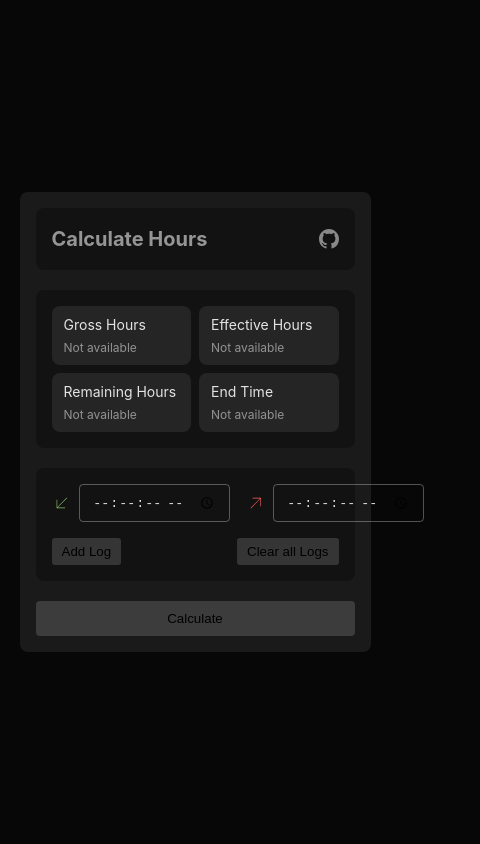
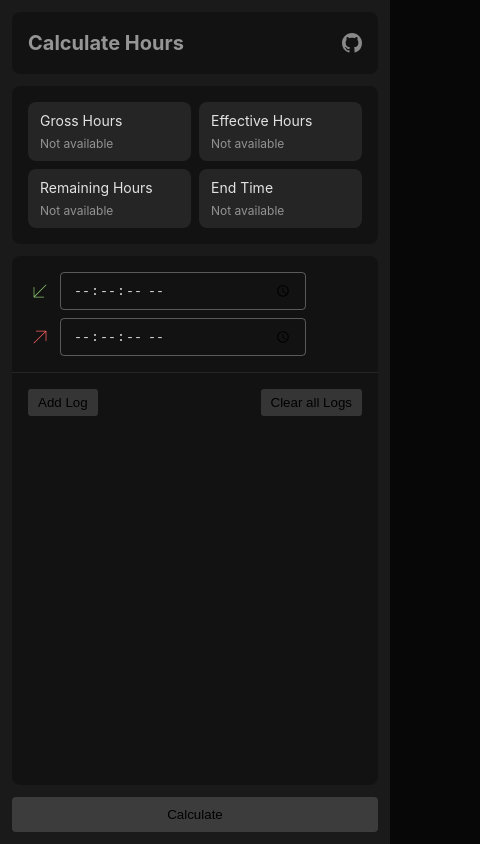
Before and after one commit to Smitt2767/calculate-time-for-noobs, a React (Vite) app: page / in a window 390 px wide. Shown: the whole page, 480 px wide, since content can reach past the window. Built offline with nearby package versions, Linux system fonts and the light colour scheme.

Commit message:
Mobile responsive

```diff
--- a/src/App.tsx
+++ b/src/App.tsx
@@ -2,9 +2,11 @@ import { SubmitHandler, useFieldArray, useForm } from "react-hook-form";
 import {
   AppWrapper,
   Button,
+  ButtonWrapper,
   Container,
   Form,
   FormItem,
+  FormItemWrapper,
   GithubLink,
   Input,
   InputWrapper,
@@ -21,7 +23,7 @@ import {
   getEndTime,
   getHoursMinutesSecondsText,
 } from "./utils";
-import { useLayoutEffect, useState } from "react";
+import React, { useLayoutEffect, useState } from "react";
 import LogInfo, { LogInfoProps } from "./components/LogInfo";
 
 const TOTAL_SECONDS = 8 * 60 * 60 + 30 * 60;
@@ -134,7 +136,8 @@ function App() {
         <LogInfo {...logInfo} />
         <Form id="track-log-form" onSubmit={handleSubmit(onSubmit)}>
           {fields.map((filed, index) => (
-            <FormItem key={filed.id}>
+            <FormItemWrapper key={filed.id}>
+              <FormItem>
                 <InputWrapper>
                   <ArrowDownLeft fill="#86c06a" height={24} width={24} />
                   <Input
@@ -151,6 +154,7 @@ function App() {
                     {...register(`entries.${index}.1` as const)}
                   />
                 </InputWrapper>
+              </FormItem>
               <Button
                 $icon
                 $transparent
@@ -160,22 +164,16 @@ function App() {
               >
                 <Trash fill="#fa5f5f" height={20} width={20} />
               </Button>
-            </FormItem>
+            </FormItemWrapper>
           ))}
-          <div
-            style={{
-              display: "flex",
-              gap: 16,
-              justifyContent: "space-between",
-            }}
-          >
+          <ButtonWrapper>
             <Button type="button" onClick={handleAddLog}>
               Add Log
             </Button>
             <Button type="button" onClick={handleReset}>
               Clear all Logs
             </Button>
-          </div>
+          </ButtonWrapper>
         </Form>
 
         <Button $fullWidth $size="lg" type="submit" form="track-log-form">
--- a/src/components/LogInfo.tsx
+++ b/src/components/LogInfo.tsx
@@ -14,6 +14,7 @@ const Wrapper = styled.div`
   display: grid;
   grid-template-columns: 1fr 1fr;
   gap: 8px;
+  flex-shrink: 0;
 `;
 
 const LogWrapper = styled.div`
--- a/src/components/index.tsx
+++ b/src/components/index.tsx
@@ -1,10 +1,15 @@
 import styled, { css } from "styled-components";
+
+const MOBILE = "550px";
 
 export const AppWrapper = styled.div`
   min-height: 100vh;
-  display: flex;
-  align-items: center;
-  justify-content: center;
+
+  @media (min-width: ${MOBILE}) {
+    display: flex;
+    align-items: center;
+    justify-content: center;
+  }
 `;
 
 export const Title = styled.h1`
@@ -22,6 +27,15 @@ export const Container = styled.div`
   display: flex;
   flex-direction: column;
   gap: 20px;
+
+  @media (max-width: ${MOBILE}) {
+    width: 100%;
+    border-radius: 0;
+    min-height: 100vh;
+    padding: 12px;
+    max-width: unset;
+    gap: 12px;
+  }
 `;
 
 export const Input = styled.input`
@@ -30,7 +44,7 @@ export const Input = styled.input`
   padding: 8px 12px;
   border-radius: 4px;
   color: inherit;
-  width: 100%;
+  flex-grow: 1;
 `;
 
 type ButtonProps = {
@@ -84,13 +98,35 @@ export const InputWrapper = styled.div`
   gap: 8px;
   flex-grow: 1;
   flex-shrink: 0;
+
+  @media (max-width: ${MOBILE}) {
+    align-self: stretch;
+  }
+`;
+
+export const FormItemWrapper = styled.div`
+  display: flex;
+  align-items: center;
+  gap: 16px;
+  margin-bottom: 16px;
+
+  @media (max-width: ${MOBILE}) {
+    border-bottom: 1px solid rgba(255, 255, 255, 0.08);
+    padding: 16px;
+  }
 `;
 
 export const FormItem = styled.div`
   display: flex;
   align-items: center;
   gap: 16px;
-  margin-bottom: 16px;
+  flex-grow: 1;
+
+  @media (max-width: ${MOBILE}) {
+    gap: 8px;
+    flex-direction: column;
+    align-items: start;
+  }
 `;
 
 export const Form = styled.form`
@@ -98,6 +134,11 @@ export const Form = styled.form`
   padding: 16px;
   border-radius: 8px;
   gap: 16px;
+  flex-grow: 1;
+
+  @media (max-width: ${MOBILE}) {
+    padding: 0;
+  }
 `;
 
 export const TitleContainer = styled.div`
@@ -107,6 +148,7 @@ export const TitleContainer = styled.div`
   background-color: rgba(0, 0, 0, 0.3);
   padding: 16px;
   border-radius: 8px;
+  flex-shrink: 0;
 `;
 
 export const GithubLink = styled.a`
@@ -123,3 +165,13 @@ export const GithubLink = styled.a`
     fill: #ffffffde;
   }
 `;
+
+export const ButtonWrapper = styled.div`
+  display: flex;
+  gap: 16px;
+  justify-content: space-between;
+
+  @media (max-width: ${MOBILE}) {
+    padding: 0px 16px 16px;
+  }
+`;
--- a/src/index.css
+++ b/src/index.css
@@ -24,3 +24,7 @@ html {
   box-sizing: inherit;
   margin: 0;
 }
+
+input[type="time"] {
+  -webkit-appearance: none;
+}
```
Lines whose indentation alone changed are shown as unchanged.
